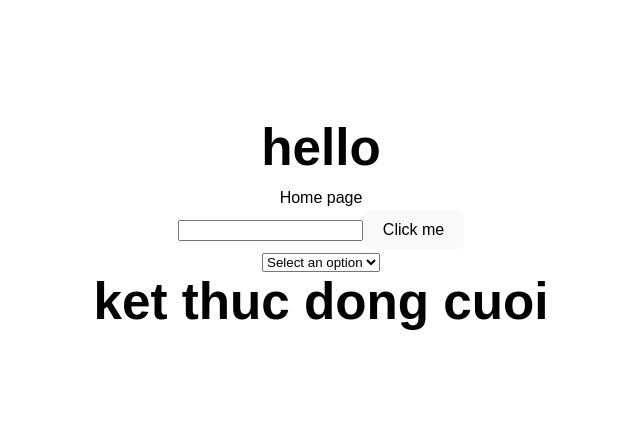
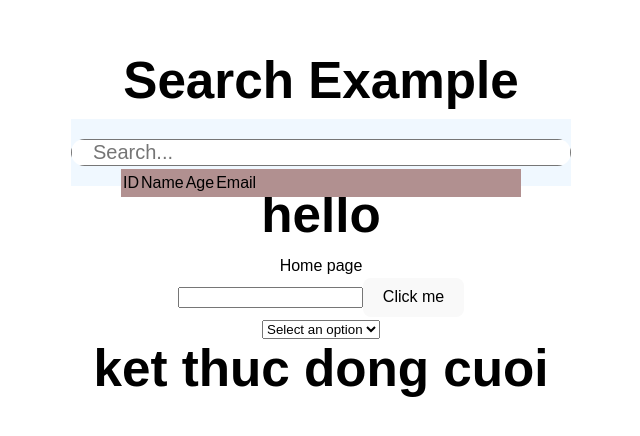
Before and after one commit to hdgithub123/React_Vite, a React (Vite) app: page / in a window 1280 px wide. Shown: the part 170-606 px from the top of the page, without its empty margins (319-959 px from the left). Built offline with nearby package versions, Linux system fonts and the light colour scheme.

Commit message:
thu seachbox

```diff
--- a/src/App.tsx
+++ b/src/App.tsx
@@ -7,6 +7,11 @@ import TableComponent from './components/CreateTableFilterComponent/TableCompone
 import TableComponentNoSelect from './components/CreateTableFilterComponentNoSelect/TableComponentNoSelect';
  import PopupComponent from './components/PopupComponent/PopupComponent';
 import DropdownComponent from './components/DropdownComponent/DropdownComponent';
+
+import CheckSearchBox from './components/SeachboxComponent/CheckSearchBox';
+
+
+
 function App() {
 
 
@@ -14,6 +19,7 @@ function App() {
 
   return (
       <>
+      <CheckSearchBox></CheckSearchBox>
         <h1>hello</h1>
       <RouterComponent></RouterComponent>
       {/* <TableComponent></TableComponent> */}
@@ -21,6 +27,8 @@ function App() {
       <PopupComponent></PopupComponent>
 
     <DropdownComponent></DropdownComponent>
+
+
       <h1>ket thuc dong cuoi</h1>
 
       </>
--- /dev/null
+++ b/src/components/SeachboxComponent/CheckSearchBox.tsx
@@ -0,0 +1,30 @@
+import React from 'react';
+import SearchBox from './SeachboxComponent';
+
+const CheckSearchBox: React.FC = () => {
+  const title = {
+    id: 'ID',
+    name: 'Name',
+    age: 'Age',
+    email: 'Email',
+  };
+
+  const searchKeys = ['name', 'email'];
+
+  const data = [
+    { id: 1, name: 'John', age: '30', email: 'john@example.com' },
+    { id: 2, name: 'Alice', age: '25', email: 'alice@example.com' },
+    { id: 3, name: 'Bob', age: '35', email: 'bob@example.com' },
+    { id: 4, name: 'Tom', age: '28', email: 'tom@example.com' },
+    { id: 5, name: 'Emma', age: '32', email: 'emma@example.com' },
+  ];
+
+  return (
+    <div>
+      <h1>Search Example</h1>
+      <SearchBox title={title} searchKeys={searchKeys} data={data} />
+    </div>
+  );
+};
+
+export default CheckSearchBox;
--- /dev/null
+++ b/src/components/SeachboxComponent/SeachboxComponent.css
@@ -0,0 +1,34 @@
+.search-section {
+    background-color:aliceblue;
+    padding: 20px 0;
+    width: 100%;
+    border-bottom: 1px solid white;
+    display: flex;
+    flex-direction: column;
+    align-items: center;
+    position: relative;/* cha can la relative*/
+}
+
+.search-input {
+    flex: 1;
+    padding: 0 20px;
+    font-size: 20px;
+}
+
+.search-input-div {
+    background-color:transparent;
+    border-radius: 40px;
+    width: 500px;
+    overflow: hidden;
+    display: flex;
+    align-items: center;
+    justify-content: space-between;
+}
+
+.search-result {
+    background: rgb(177, 144, 144);
+    width: 400px;
+    margin-top: 10px;
+    position: absolute; /* LÀM CHO COMPONENT NOI LEN TREN*/
+    top: 40px;/* can chinh so voi cha*/
+}
--- /dev/null
+++ b/src/components/SeachboxComponent/SeachboxComponent.tsx
@@ -0,0 +1,85 @@
+import React, { useState } from 'react';
+import './SeachboxComponent.css'; // Import CSS file for styling
+
+interface Title {
+    [key: string]: string;
+}
+
+interface SearchBoxProps {
+    title: Title;
+    searchKeys: string[];
+    data: { [key: string]: any }[];
+}
+
+const SearchBox: React.FC<SearchBoxProps> = ({ title, searchKeys, data }) => {
+    const [searchTerm, setSearchTerm] = useState('');
+    const [showSuggestions, setShowSuggestions] = useState(true); // State to control suggestion visibility
+
+
+
+    const [filteredData, setFilteredData] = useState<{ [key: string]: any }[]>([]);
+
+    const handleChange = (e: React.ChangeEvent<HTMLInputElement>) => {
+        const searchTerm = e.target.value.toLowerCase();
+        setSearchTerm(searchTerm);
+
+        const filteredData = data.filter(item => {
+            return searchKeys.some(key => {
+                return item[key].toLowerCase().includes(searchTerm);
+            });
+        });
+
+        setFilteredData(filteredData);
+    };
+
+
+
+
+
+    const handleInputChange = (e) => {
+        const value = e.target.value;
+        setSearchTerm(value);
+
+        // Show suggestions when input is not empty
+        setShowSuggestions(value.trim().length > 0);
+    };
+
+    return (
+        <section className='search-section'>
+            <div className='search-input-div'>
+                <input
+                    type="text"
+                    value={searchTerm}
+                    onChange={handleChange}
+                    placeholder="Search..."
+                    className="search-input"
+                ></input>
+            </div>
+            {/* Render suggestions only when showSuggestions is true */}
+            {showSuggestions && (
+                <div className='search-result'>
+                    <table >
+                        <thead>
+                            <tr>
+                                {Object.keys(title).map((key, index) => (
+                                    <th key={index}>{title[key]}</th>
+                                ))}
+                            </tr>
+                        </thead>
+                        <tbody>
+                            {filteredData.map((item, index) => (
+                                <tr key={index}>
+                                    {Object.keys(title).map((key, i) => (
+                                        <td key={i}>{item[key]}</td>
+                                    ))}
+                                </tr>
+                            ))}
+                        </tbody>
+                    </table>
+                </div>
+            )}
+        </section>
+    );
+};
+
+export default SearchBox;
```
Also changed, not shown: 1 other file (tests, documents, lock files or other folders).
